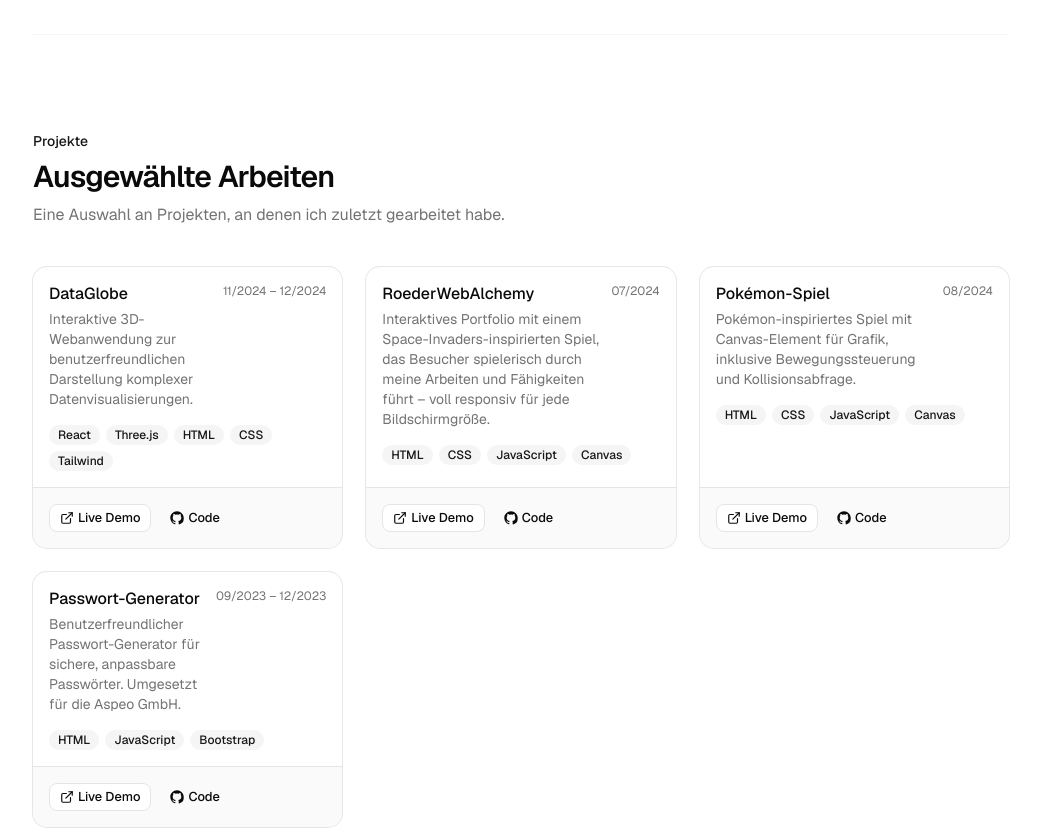
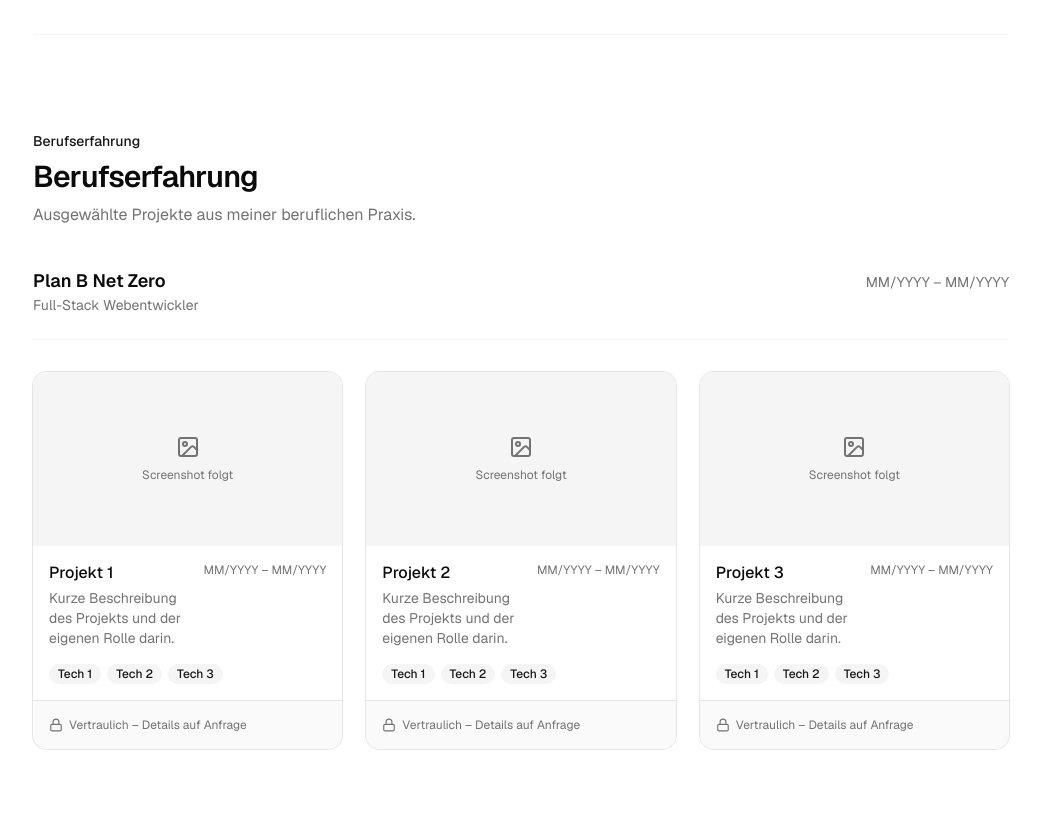
Before and after one commit to Parazim94/website-portfolio, a Next.js app: page / in a window 1280 px wide. Shown: the part 1780-2608 px from the top of the page, without its empty margins (119-1160 px from the left). Built offline with nearby package versions, Linux system fonts and the light colour scheme.

Commit message:
Add Experience section and related data to enhance portfolio

```diff
--- a/app/page.tsx
+++ b/app/page.tsx
@@ -1,5 +1,6 @@
 import { AboutSection } from "@/components/sections/about-section";
 import { EducationSection } from "@/components/sections/education-section";
+import { ExperienceSection } from "@/components/sections/experience-section";
 import { HeroSection } from "@/components/sections/hero-section";
 import { ProjectsSection } from "@/components/sections/projects-section";
 import { SkillsSection } from "@/components/sections/skills-section";
@@ -14,6 +15,8 @@
 
       <EducationSection />
 
+      <ExperienceSection />
+
       <ProjectsSection />
 
       <SkillsSection />
--- /dev/null
+++ b/components/sections/experience-section.tsx
@@ -0,0 +1,111 @@
+"use client";
+
+import Image from "next/image";
+import { motion } from "framer-motion";
+import { ImageIcon, Lock } from "lucide-react";
+
+import { SectionHeading } from "@/components/section-heading";
+import { Badge } from "@/components/ui/badge";
+import {
+  Card,
+  CardAction,
+  CardContent,
+  CardDescription,
+  CardFooter,
+  CardHeader,
+  CardTitle,
+} from "@/components/ui/card";
+import { workExperience, workProjects } from "@/lib/experience";
+
+const container = {
+  hidden: {},
+  visible: {
+    transition: { staggerChildren: 0.08 },
+  },
+};
+
+const item = {
+  hidden: { opacity: 0, y: 16 },
+  visible: { opacity: 1, y: 0, transition: { duration: 0.4 } },
+};
+
+export function ExperienceSection() {
+  return (
+    <section
+      id="experience"
+      className="scroll-mt-16 border-t border-border/40 py-24"
+    >
+      <SectionHeading
+        eyebrow="Berufserfahrung"
+        title="Berufserfahrung"
+        description="Ausgewählte Projekte aus meiner beruflichen Praxis."
+      />
+
+      <div className="mt-10 flex flex-col gap-1 border-b border-border/40 pb-6 sm:flex-row sm:items-baseline sm:justify-between">
+        <div>
+          <p className="text-lg font-semibold">{workExperience.company}</p>
+          <p className="text-sm text-muted-foreground">
+            {workExperience.role}
+          </p>
+        </div>
+        <p className="text-sm text-muted-foreground">
+          {workExperience.period}
+        </p>
+      </div>
+
+      <motion.div
+        initial="hidden"
+        whileInView="visible"
+        viewport={{ once: true, margin: "-80px" }}
+        variants={container}
+        className="mt-8 grid gap-6 sm:grid-cols-2 lg:grid-cols-3"
+      >
+        {workProjects.map((project) => (
+          <motion.div key={project.slug} variants={item} className="h-full">
+            <Card className="flex h-full flex-col overflow-hidden pt-0 transition-all duration-300 hover:-translate-y-1 hover:shadow-lg hover:shadow-primary/10">
+              <div className="relative aspect-video w-full rounded-t-xl bg-muted">
+                {project.imageUrl ? (
+                  <Image
+                    src={project.imageUrl}
+                    alt={project.title}
+                    fill
+                    sizes="(min-width: 1024px) 33vw, (min-width: 640px) 50vw, 100vw"
+                    className="rounded-t-xl object-cover"
+                  />
+                ) : (
+                  <div className="flex h-full w-full flex-col items-center justify-center gap-2 text-muted-foreground">
+                    <ImageIcon className="h-6 w-6" aria-hidden="true" />
+                    <span className="text-xs">Screenshot folgt</span>
+                  </div>
+                )}
+              </div>
+
+              <CardHeader>
+                <CardTitle>{project.title}</CardTitle>
+                <CardAction className="text-xs text-muted-foreground">
+                  {project.period}
+                </CardAction>
+                <CardDescription>{project.description}</CardDescription>
+              </CardHeader>
+
+              <CardContent className="flex flex-1 flex-wrap content-start gap-1.5">
+                {project.tags.map((tag) => (
+                  <Badge key={tag} variant="secondary">
+                    {tag}
+                  </Badge>
+                ))}
+              </CardContent>
+
+              <CardFooter>
+                <span className="inline-flex items-center gap-1.5 text-xs text-muted-foreground">
+                  <Lock className="h-3.5 w-3.5" aria-hidden="true" />
+                  Vertraulich – Details auf Anfrage
+                </span>
+              </CardFooter>
+            </Card>
+          </motion.div>
+        ))}
+      </motion.div>
+    </section>
+  );
+}
--- /dev/null
+++ b/lib/experience.ts
@@ -0,0 +1,44 @@
+export interface WorkExperience {
+  company: string;
+  role: string;
+  period: string;
+}
+
+export interface WorkProject {
+  slug: string;
+  title: string;
+  period: string;
+  description: string;
+  tags: string[];
+  imageUrl?: string;
+}
+
+export const workExperience: WorkExperience = {
+  company: "Plan B Net Zero",
+  role: "Full-Stack Webentwickler",
+  period: "MM/YYYY – MM/YYYY",
+};
+
+export const workProjects: WorkProject[] = [
+  {
+    slug: "projekt-1",
+    title: "Projekt 1",
+    period: "MM/YYYY – MM/YYYY",
+    description: "Kurze Beschreibung des Projekts und der eigenen Rolle darin.",
+    tags: ["Tech 1", "Tech 2", "Tech 3"],
+  },
+  {
+    slug: "projekt-2",
+    title: "Projekt 2",
+    period: "MM/YYYY – MM/YYYY",
+    description: "Kurze Beschreibung des Projekts und der eigenen Rolle darin.",
+    tags: ["Tech 1", "Tech 2", "Tech 3"],
+  },
+  {
+    slug: "projekt-3",
+    title: "Projekt 3",
+    period: "MM/YYYY – MM/YYYY",
+    description: "Kurze Beschreibung des Projekts und der eigenen Rolle darin.",
+    tags: ["Tech 1", "Tech 2", "Tech 3"],
+  },
+];
--- a/lib/site-config.ts
+++ b/lib/site-config.ts
@@ -36,6 +36,7 @@
   { label: "Start", href: "#hero" },
   { label: "Über mich", href: "#about" },
   { label: "Ausbildung", href: "#education" },
+  { label: "Berufserfahrung", href: "#experience" },
   { label: "Projekte", href: "#projects" },
   { label: "Skills", href: "#skills" },
   { label: "Kontakt", href: "#contact" },
```
